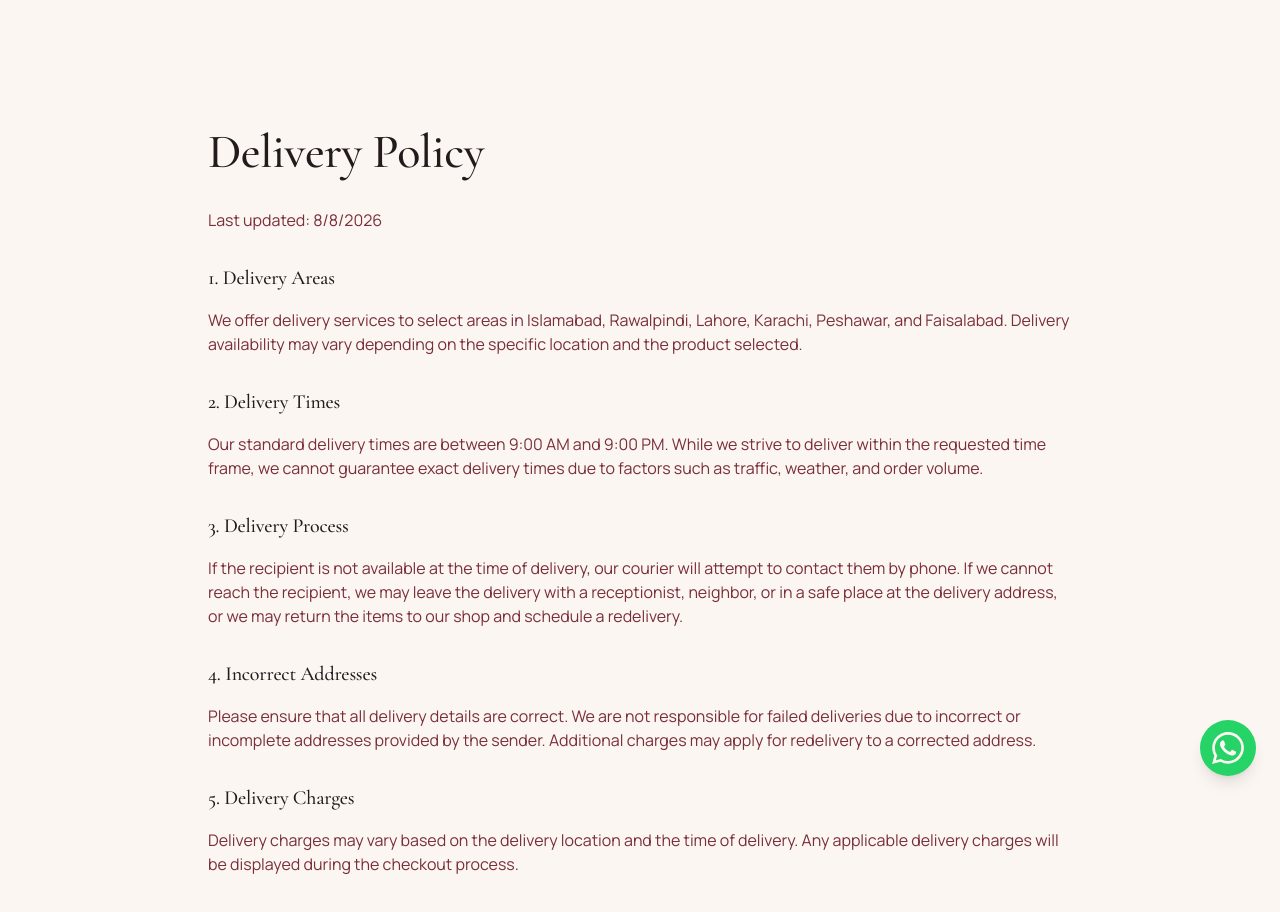
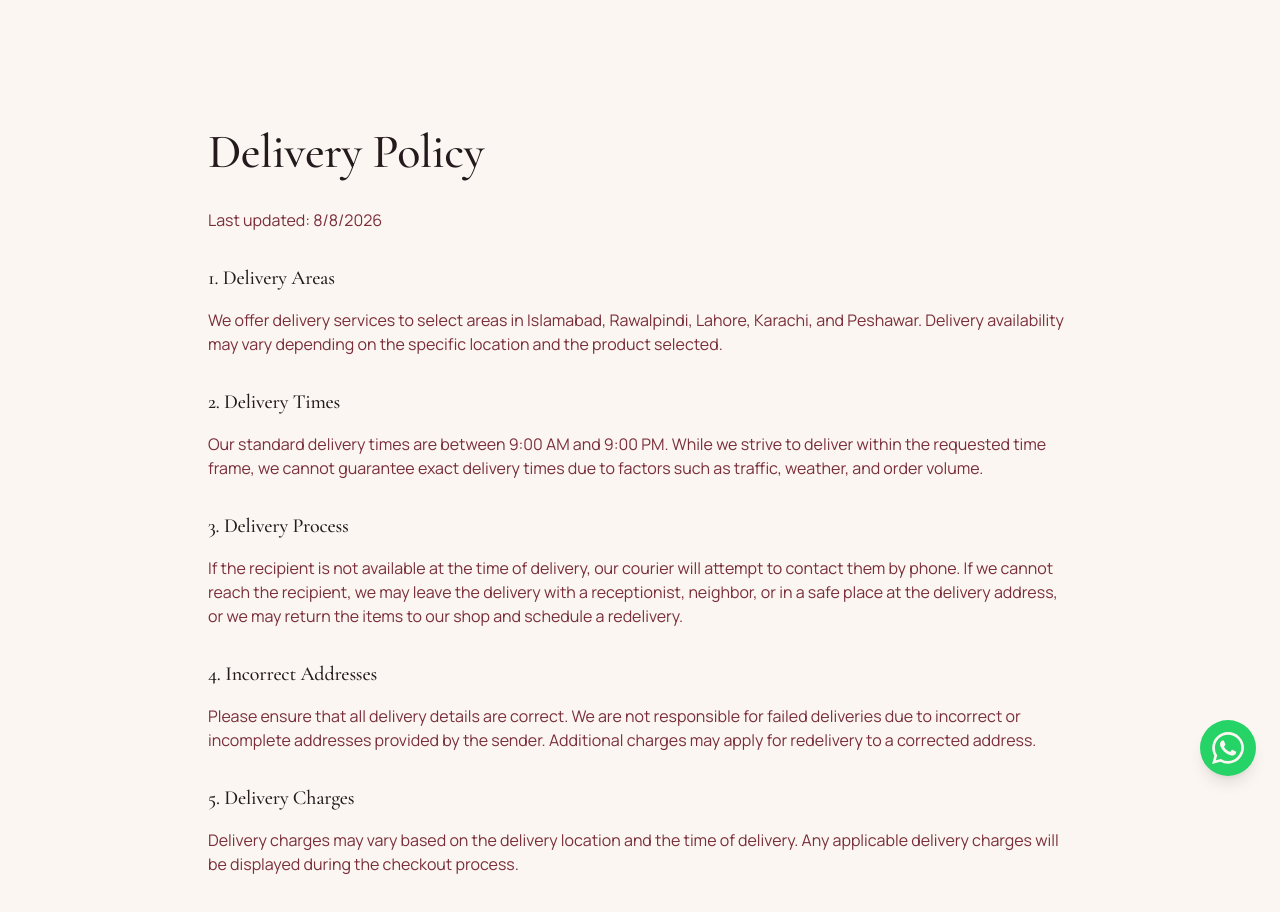
Before and after one commit to AbdulMoeez6/flowershop, a Next.js app: page /policies/delivery in a window 1280 px wide. Shown: the top 912 px of the page. Built offline with nearby package versions, Linux system fonts and the light colour scheme; no server answers.

Commit message:
feat: add delivery policy page, location components, and updated footer navigation

```diff
--- a/src/app/admin/products/page.tsx
+++ b/src/app/admin/products/page.tsx
@@ -464,7 +464,7 @@ export default function AdminProductsPage() {
                   <div className="space-y-2 pl-6">
                     <p className="text-xs text-muted-foreground uppercase font-medium">Select Available Cities</p>
                     <div className="grid grid-cols-2 gap-2">
-                      {['islamabad', 'rawalpindi', 'lahore', 'karachi', 'peshawar', 'faisalabad'].map((city) => (
+                      {['islamabad', 'rawalpindi', 'lahore', 'karachi', 'peshawar'].map((city) => (
                         <label key={city} className="flex items-center gap-2 cursor-pointer hover:bg-muted/30 p-1.5 rounded transition-colors">
                           <input
                             type="checkbox"
--- a/src/app/delivery/[city]/page.tsx
+++ b/src/app/delivery/[city]/page.tsx
@@ -10,17 +10,17 @@ const PREDEFINED_CITIES = [
   "lahore",
   "karachi",
   "peshawar",
-  "faisalabad",
 ]
 
 interface PageProps {
-  params: {
+  params: Promise<{
     city: string
-  }
+  }>
 }
 
 export async function generateMetadata({ params }: PageProps) {
-  const city = params.city.toLowerCase()
+  const resolvedParams = await params
+  const city = resolvedParams.city.toLowerCase()
   if (!PREDEFINED_CITIES.includes(city)) {
     return {
       title: "City Not Found | Fleur & Co.",
@@ -36,7 +36,8 @@ export async function generateMetadata({ params }: PageProps) {
 }
 
 export default async function CityDeliveryPage({ params }: PageProps) {
-  const city = params.city.toLowerCase()
+  const resolvedParams = await params
+  const city = resolvedParams.city.toLowerCase()
 
   if (!PREDEFINED_CITIES.includes(city)) {
     notFound()
--- a/src/app/policies/delivery/page.tsx
+++ b/src/app/policies/delivery/page.tsx
@@ -14,7 +14,7 @@ export default function DeliveryPolicyPage() {
         <p>Last updated: {new Date().toLocaleDateString()}</p>
 
         <h2 className="text-xl font-serif mt-8 mb-4 text-foreground">1. Delivery Areas</h2>
-        <p>We offer delivery services to select areas in Islamabad, Rawalpindi, Lahore, Karachi, Peshawar, and Faisalabad. Delivery availability may vary depending on the specific location and the product selected.</p>
+        <p>We offer delivery services to select areas in Islamabad, Rawalpindi, Lahore, Karachi, and Peshawar. Delivery availability may vary depending on the specific location and the product selected.</p>
 
         <h2 className="text-xl font-serif mt-8 mb-4 text-foreground">2. Delivery Times</h2>
         <p>Our standard delivery times are between 9:00 AM and 9:00 PM. While we strive to deliver within the requested time frame, we cannot guarantee exact delivery times due to factors such as traffic, weather, and order volume.</p>
--- a/src/components/home/delivery-locations.tsx
+++ b/src/components/home/delivery-locations.tsx
@@ -7,7 +7,6 @@ const CITIES = [
   "Lahore",
   "Karachi",
   "Peshawar",
-  "Faisalabad",
 ]
 
 export function DeliveryLocations() {
--- a/src/components/ui/footer.tsx
+++ b/src/components/ui/footer.tsx
@@ -33,7 +33,6 @@ const footerLinks = {
     { label: "Lahore", href: "/delivery/lahore" },
     { label: "Karachi", href: "/delivery/karachi" },
     { label: "Peshawar", href: "/delivery/peshawar" },
-    { label: "Faisalabad", href: "/delivery/faisalabad" },
   ],
 }
 
```
